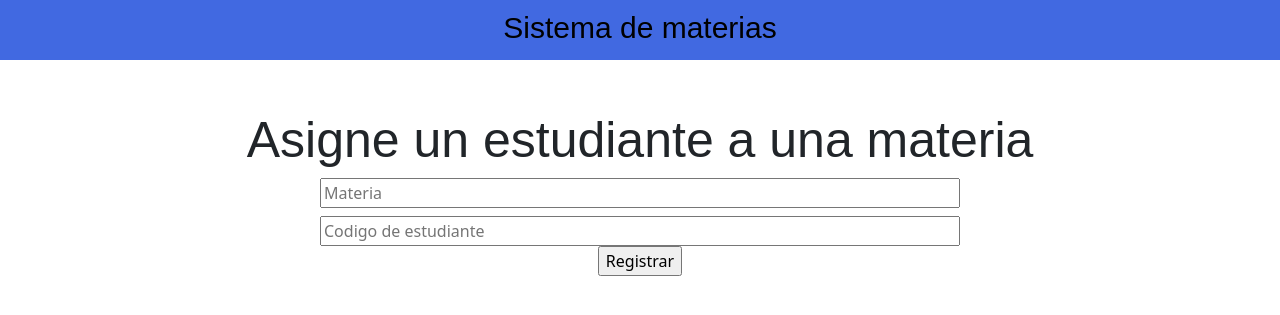
After one commit to martinHW299/SeguimientoAcademico, a PHP site: page /asignar.html in a window 1280 px wide. The commit adds this page. Shown: the top 315 px of the page. Run offline with PHP 8.4, Linux system fonts and the light colour scheme.

Commit message:
revisiones para asignar materias y registrar docentes

```diff
--- a/actualizar_notas.php
+++ b/actualizar_notas.php
@@ -19,6 +19,7 @@
 				" WHERE idESTUDIANTE = " . $_COOKIE['estudiantes'][$i].
 				" AND idMATERIA = " . $_COOKIE['materias'][$i];
 			mysqli_query($conn, $query);
+			mysqli_close($conn);
 		}
 	}
 	header("Location: index.php");
--- /dev/null
+++ b/asignar.css
@@ -0,0 +1,35 @@
+*{
+	margin: 0;
+	left: 0; /*Margen de derecha*/
+	top: 0;		/*Margen arriba*/
+}
+
+body {
+	font-family: Georgia;
+  	background-repeat: no-repeat;
+  	background-position: center;
+   	background-size: 30%;
+    text-align: center;
+    background-attachment: fixed;
+}
+
+#Nav {
+	width:100%; /*Ancho*/
+	height: 60px; /*Alto*/
+	background: royalblue;
+}
+
+#Nav h1 {
+	color:black; /*Color de letra*/
+	font-family: arial; /*Tipo de letra*/
+	padding: 10px; /*Margen*/
+	font-size: 30px;/*tamano letra*/
+}
+
+.Titulo {
+	background:white;
+	text-align: center; /*Alinear al centro*/
+	font-family: arial; /*Tipo de letra*/
+	font-size: 50px;/*tamano letra*/
+	margin-top:  50px; /*Margen desde arriba*/
+}
--- /dev/null
+++ b/asignar.html
@@ -0,0 +1,36 @@
+<!DOCTYPE html>
+<html>
+<head>
+	<meta charset="utf-8">
+	<link rel="icon" type="icon/png" href="https://campusvirtual.upb.edu/wp-content/uploads/2017/02/cropped-upb-icono.png">
+	<meta name="viewport" content="width=device-width, initial-scale=1">
+	<link rel="stylesheet" type="text/css" href="asignar.css">
+	<link href="https://cdn.jsdelivr.net/npm/bootstrap@5.2.2/dist/css/bootstrap.min.css" rel="stylesheet" integrity="sha384-Zenh87qX5JnK2Jl0vWa8Ck2rdkQ2Bzep5IDxbcnCeuOxjzrPF/et3URy9Bv1WTRi" crossorigin="anonymous">
+
+	<title>Sistema de materias</title>
+</head>
+<body>
+<center>
+	<nav id="Nav">
+		<h1> Sistema de materias</h1>
+	</nav>
+</center>
+	<h1 class="Titulo" id="Tituloo">Asigne un estudiante a una materia</h1>
+
+	<form action="asignar_estudiante_materia.php" method="post">
+		<div class="d-grid gap-2 col-6 mx-auto">
+  		<input type="text" name="materia" placeholder="Materia">
+		<input type="text" name="codigo_estudiante" placeholder="Codigo de estudiante">
+
+		</div>
+	</form>
+	<form action="index.php" method="post">
+		<center>
+		<input type="submit" value="Registrar">
+	</center>
+	</form>
+
+
+	<script src="https://cdn.jsdelivr.net/npm/bootstrap@5.2.2/dist/js/bootstrap.bundle.min.js" integrity="sha384-OERcA2EqjJCMA+/3y+gxIOqMEjwtxJY7qPCqsdltbNJuaOe923+mo//f6V8Qbsw3" crossorigin="anonymous"></script>
+</body>
+</html>
--- a/funciones.php
+++ b/funciones.php
@@ -1,7 +1,7 @@
 <?php
 	function connectSQL(){
 		$servername = "localhost";
-		$database = "academico";
+		$database = "seguimiento_academico";
 		$username = "root";
 		$password = "pbbs1959";
 		// Create connection
--- a/procesar.php
+++ b/procesar.php
@@ -37,15 +37,17 @@
 			header("Location: index.php");
 		}
 	}elseif ($_POST['entity'] == "adminsitrador") {
-		$query = "SELECT password from administradores where Nombre = \"" . $username . "\"";
+		$query = "SELECT contrasena from administradores where Nombre = \"" . $username . "\"";
 		$result = ($conn->query($query))->fetch_row();
 
 		if($result[0] == $password){
-			header("Location: administrador.php");
+			// header("Location: administrador.php");
+			header("Location: menu_administracion.php");
 		}else{
 			header("Location: index.php");
 		}
 	}else{
 		header("Location: index.php");
 	}
+	mysqli_close($conn);
 ?>
```
Also changed, not shown: asignar_estudiante_materia.php (added, +21 -0 lines), index.css (added, +35 -0 lines), menu_administracion.php (added, +31 -0 lines), registrar_docente.html (added, +27 -0 lines), registrar_docente.php (added, +23 -0 lines).
